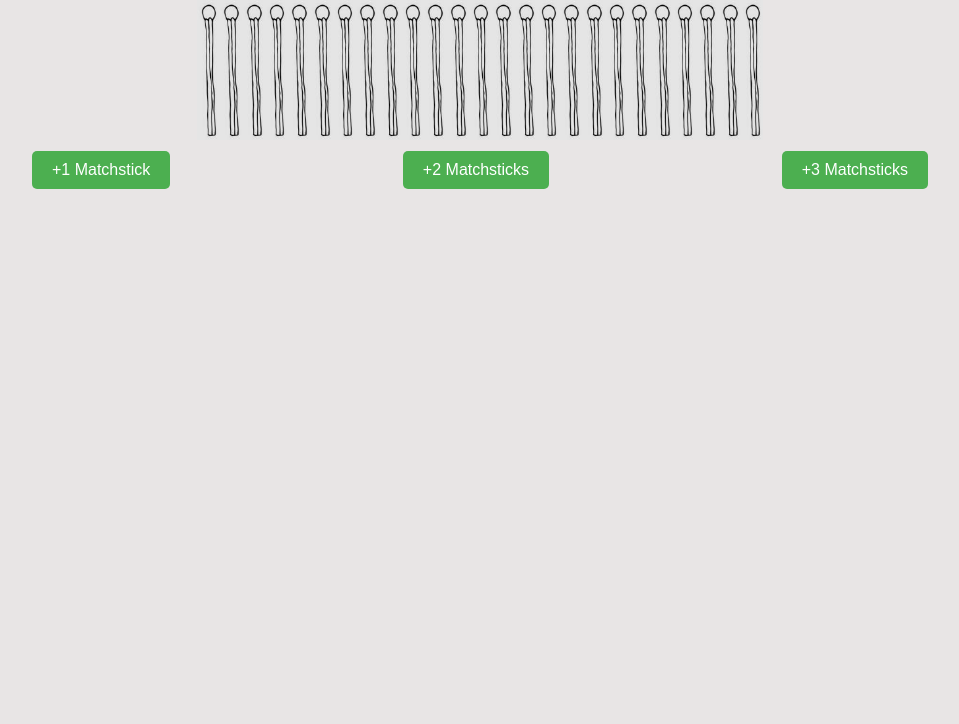
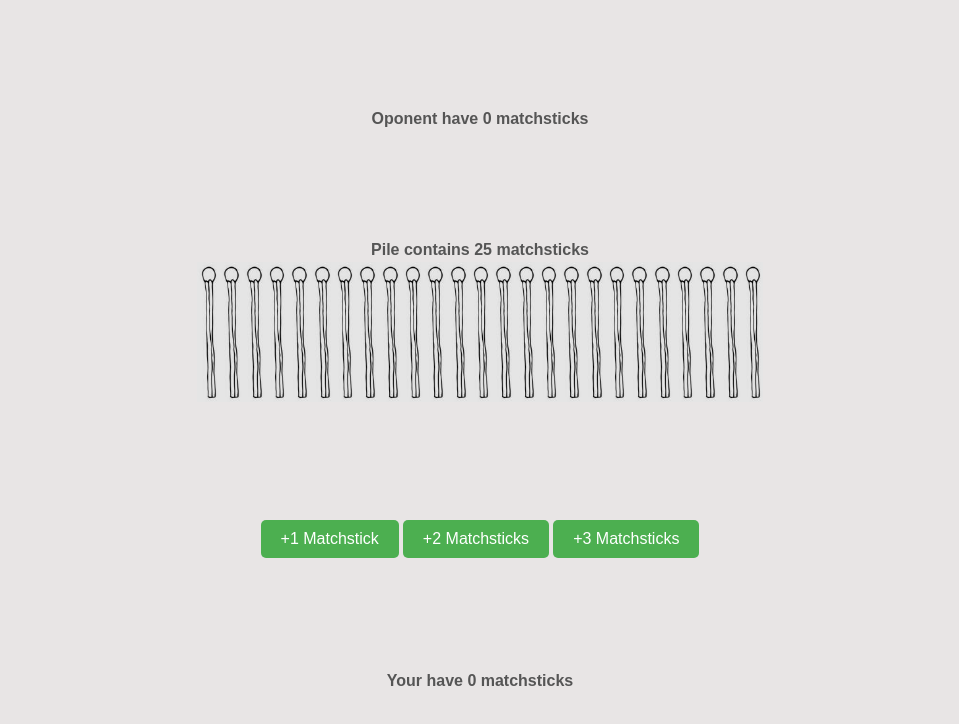
Before and after one commit to Parle648/Stormotion-project, a React (Vite) app: page /game/first in a window 1280 px wide. Shown: the top 724 px of the page, without its empty margins (160-1119 px from the left). Built offline with nearby package versions, Linux system fonts and the light colour scheme.

Commit message:
* Change matchsticks list UI

```diff
--- a/src/app/App.tsx
+++ b/src/app/App.tsx
@@ -1,8 +1,8 @@
 import { BrowserRouter, Route, Routes } from 'react-router-dom';
 import Main from '../pages/Main';
-import GamePage from '../pages/GamePage';
 import { Provider } from 'react-redux';
 import stateStore from './stateStore';
+import GamePage from '../pages/GamePage';
 
 function App() {
   return (
--- a/src/entities/MatchStickList/MatchStickList.tsx
+++ b/src/entities/MatchStickList/MatchStickList.tsx
@@ -1,10 +1,11 @@
 import matchstick from '../../shared/assets/matchstick.jpg';
 import styles from './styles/stickList.module.scss';
 
-const MatchSticks = ({ count }: { count: number }) => {
+const MatchSticks = ({ count, title }: { count: number; title: string }) => {
   const matchstickIndexes: number[] = Array.from(Array(count).keys());
   return (
     <div className={styles.pileList}>
+      <h4 style={{ textAlign: 'center' }}>{title}</h4>
       {matchstickIndexes.map((stickIndex) => {
         return <img className={styles.stick} key={stickIndex} src={matchstick} alt="matchstick" />;
       })}
--- a/src/index.css
+++ b/src/index.css
@@ -9,3 +9,11 @@
 body {
   background: #e6e3e3e5;
 }
+
+.game-page {
+  min-height: 100vh;
+  display: flex;
+  flex-direction: column;
+  align-items: center;
+  justify-content: space-evenly;
+}
--- a/src/pages/GamePage.tsx
+++ b/src/pages/GamePage.tsx
@@ -66,11 +66,14 @@ const GamePage = () => {
   }, [pile]);
 
   return (
-    <div>
-      <MatchSticks count={oponentMatchsticks} />
-      <MatchSticks count={currentPile} />
+    <div className="game-page">
+      <MatchSticks
+        count={oponentMatchsticks}
+        title={`Oponent have ${oponentMatchsticks} matchsticks`}
+      />
+      <MatchSticks count={currentPile} title={`Pile contains ${pile} matchsticks`} />
       <UserActions />
-      <MatchSticks count={userMatchsticks} />
+      <MatchSticks count={userMatchsticks} title={`Your have ${userMatchsticks} matchsticks`} />
     </div>
   );
 };
```
